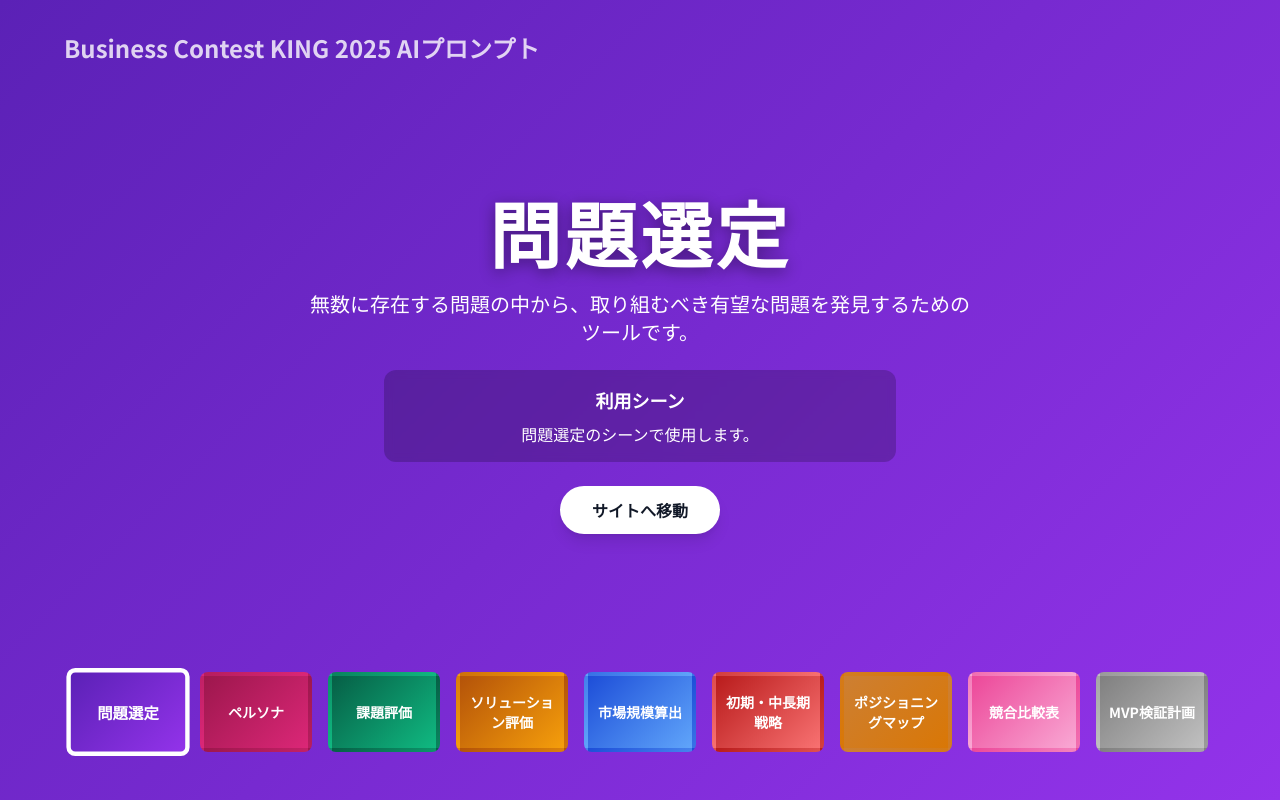
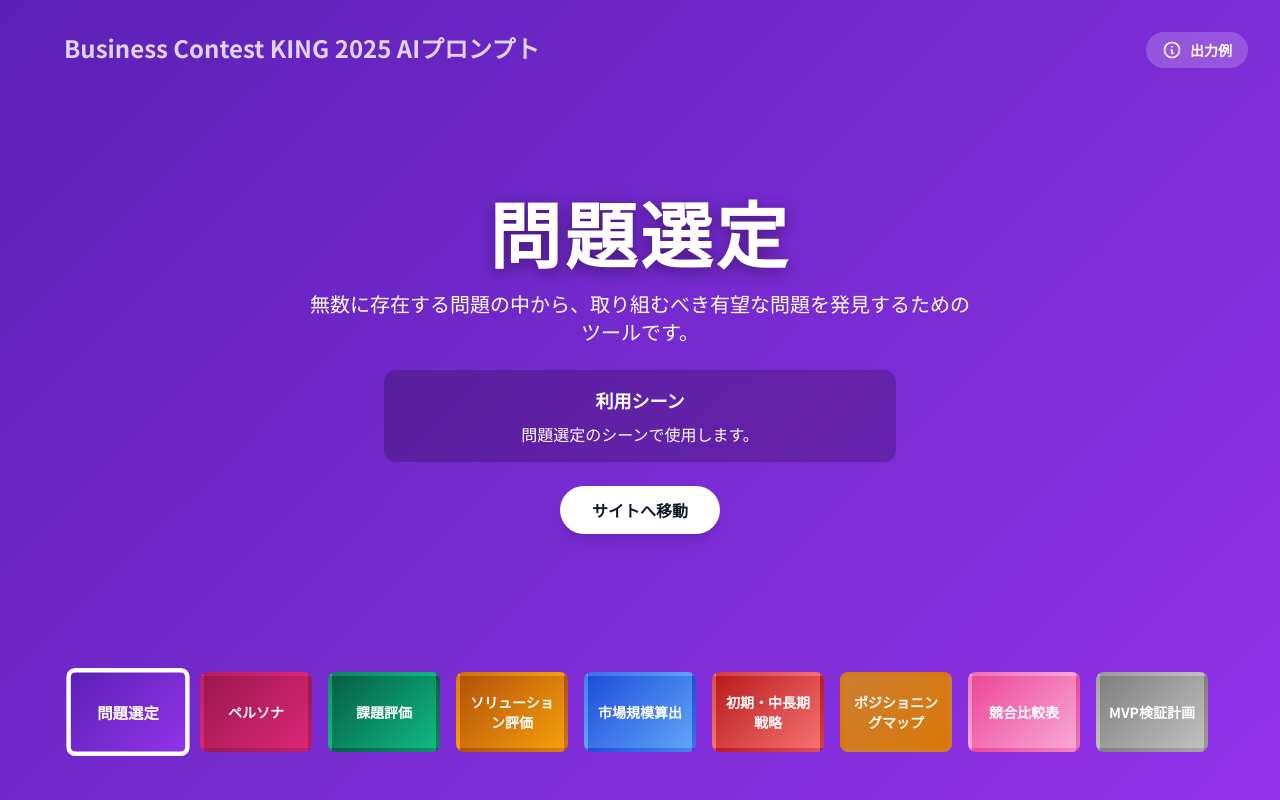
Before and after one commit to Mao925/prompt-portal, a plain HTML site: page index.html in a window 1280 px wide. Drawn offline with nearby package versions, Linux system fonts and the light colour scheme.

Commit message:
Update index.html

```diff
--- a/index.html
+++ b/index.html
@@ -57,6 +57,14 @@
 <body class="text-white">
 
     <main id="portal-container" class="w-full h-screen flex flex-col items-center justify-between p-4 md:p-8 relative">
+
+        <!-- Output Example Button -->
+        <a href="https://docs.google.com/document/d/1zUKqHvWDqIq1AUXH8bpMkx6qbF_L0-G4-ydEjQIxM84/edit?usp=sharing" target="_blank" rel="noopener noreferrer" class="absolute top-4 right-4 md:top-8 md:right-8 z-10 bg-white/20 backdrop-blur-sm px-4 py-2 rounded-full hover:bg-white/40 transition-colors flex items-center space-x-2" title="出力例を見る">
+            <svg xmlns="http://www.w3.org/2000/svg" class="h-5 w-5 text-white" fill="none" viewBox="0 0 24 24" stroke="currentColor" stroke-width="2">
+                <path stroke-linecap="round" stroke-linejoin="round" d="M13 16h-1v-4h-1m1-4h.01M21 12a9 9 0 11-18 0 9 9 0 0118 0z" />
+            </svg>
+            <span class="text-white text-sm font-semibold">出力例</span>
+        </a>
 
         <header class="w-full max-w-6xl mx-auto">
              <h1 class="text-xl md:text-2xl font-bold text-white/80">Business Contest KING 2025 AIプロンプト</h1>
@@ -164,21 +172,23 @@
             function updateDisplay(index) {
                 const activeSite = sites[index];
 
-                // 詳細エリアを一度非表示にし、アニメーションをリセット
+                // Animate details out
                 detailsContainer.style.animation = 'none';
-                // void detailsContainer.offsetWidth; // Reflow to restart animation
 
-                // 背景とテキストコンテンツを更新
+                // Update background and text content
                 body.style.background = activeSite.theme.bg;
                 siteTitle.textContent = activeSite.title;
                 siteDescription.textContent = activeSite.description;
                 siteScene.textContent = activeSite.scene;
                 siteLink.href = activeSite.url;
 
-                // フェードインアニメーションを再開
+                // Trigger reflow to restart animation
+                void detailsContainer.offsetWidth;
+
+                // Animate details in
                 detailsContainer.style.animation = 'fadeIn 1s ease-out';
 
-                // サムネイルのアクティブ状態を更新
+                // Update active state of thumbnails
                 const thumbnails = document.querySelectorAll('.thumbnail-item');
                 thumbnails.forEach((thumb, i) => {
                     thumb.classList.toggle('active', i === index);
@@ -206,7 +216,7 @@
                 });
             }
 
-            // 初期化
+            // Initialization
             initThumbnails();
             updateDisplay(0);
         });
```
